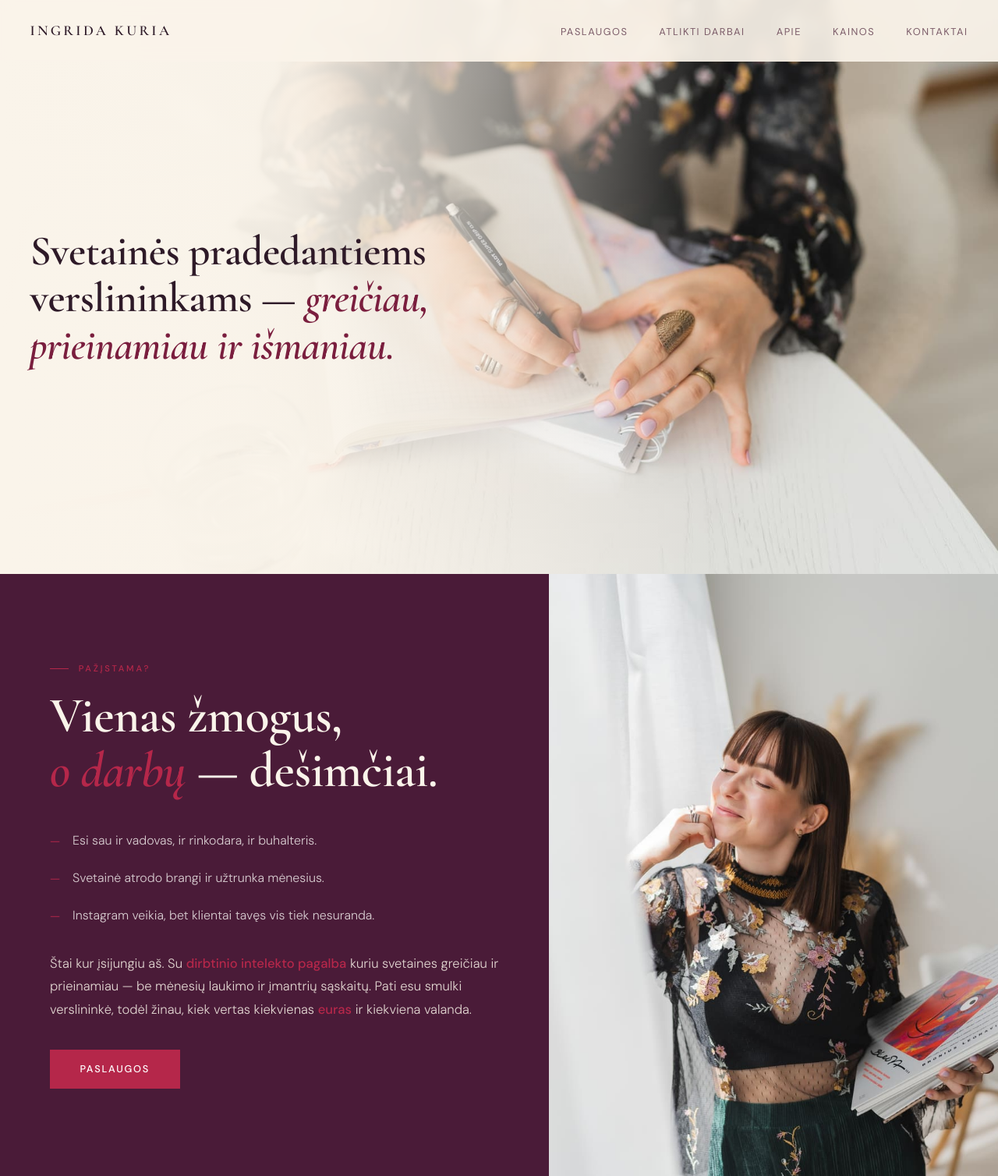
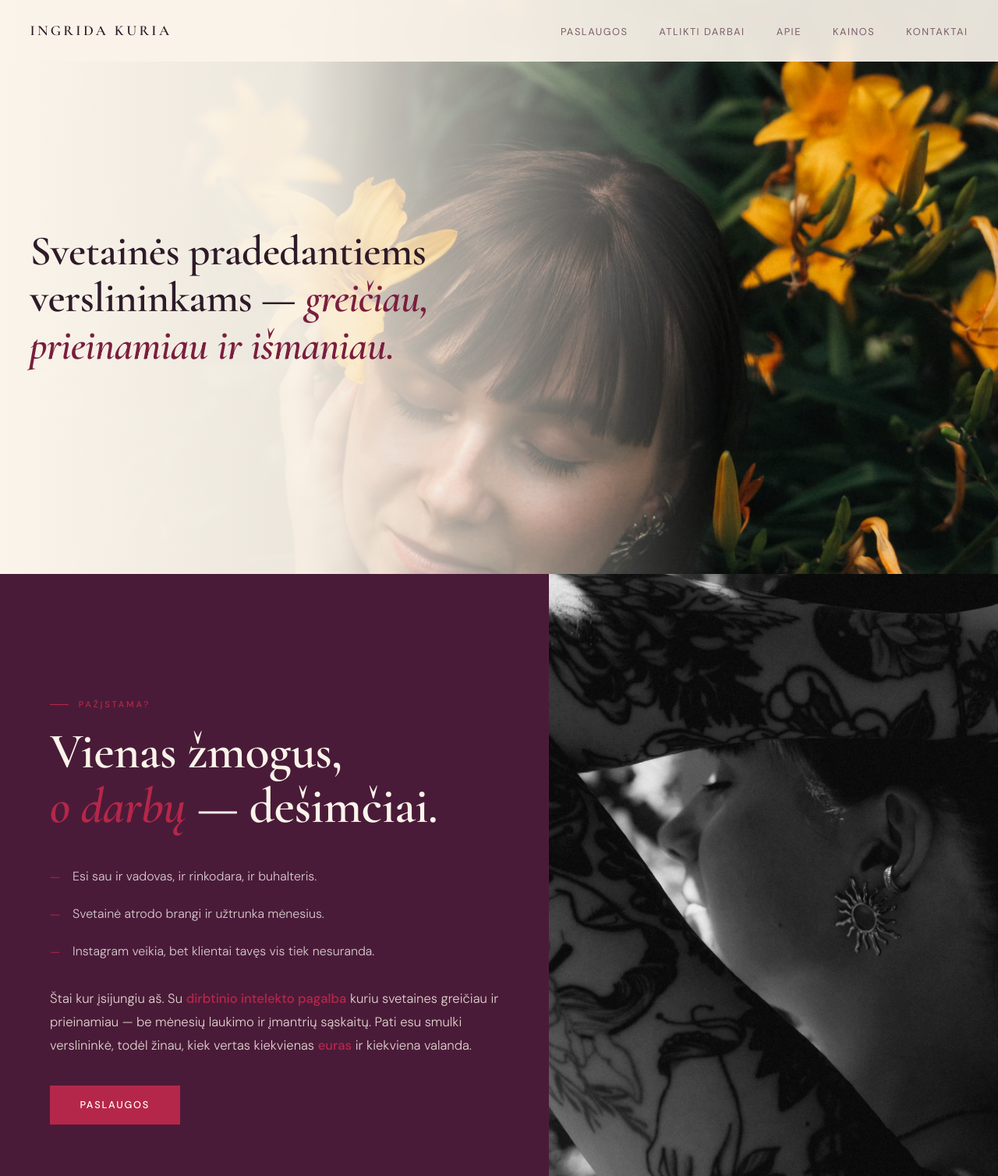
Before and after one commit to ingridakuria/ingridakuria.github.io, a website: page index.html in a window 1280 px wide. Shown: the top 1508 px of the page at 78% size. Drawn offline with nearby package versions, Linux system fonts and the light colour scheme.

Commit message:
Swap in new photoshoot photos (flowers + B&W): hero, problema, apie, OG image

```diff
--- a/index.html
+++ b/index.html
@@ -165,9 +165,9 @@
     .hero-photo-bg {
       position: absolute;
       inset: 0;
-      background-image: url('images/DSC08444.jpg');
+      background-image: url('images/fotosesija-hero.jpg');
       background-size: cover;
-      background-position: 68% center;
+      background-position: center 58%;
       z-index: 0;
     }
     .hero-overlay {
@@ -1178,7 +1178,7 @@
         <a href="#paslaugos" class="btn problema-cta">Paslaugos</a>
       </div>
       <div class="problema-photo fade-in fade-in-delay-2">
-        <img src="images/DSC08495.jpg" alt="Ingrida Kuria kuria svetainę prie lango" loading="lazy" decoding="async" />
+        <img src="images/fotosesija-problema.jpg" alt="Ingrida Kuria — portretas" loading="lazy" decoding="async" />
       </div>
     </div>
   </section>
@@ -1285,7 +1285,7 @@
     <div class="apie-grid">
       <div class="apie-photo-wrap fade-in">
         <div class="apie-photo">
-          <img src="images/DSC08551.jpg" alt="Ingrida Kuria, web dizainerė iš Vilniaus" loading="lazy" decoding="async" style="object-position: 58% center;" />
+          <img src="images/fotosesija-apie.jpg" alt="Ingrida Kuria, web dizainerė iš Vilniaus" loading="lazy" decoding="async" style="object-position: center 40%;" />
         </div>
       </div>
 
```
Also changed, not shown: images/fotosesija-apie.jpg (added), images/fotosesija-hero.jpg (added), images/fotosesija-problema.jpg (added), images/og-image.jpg.
